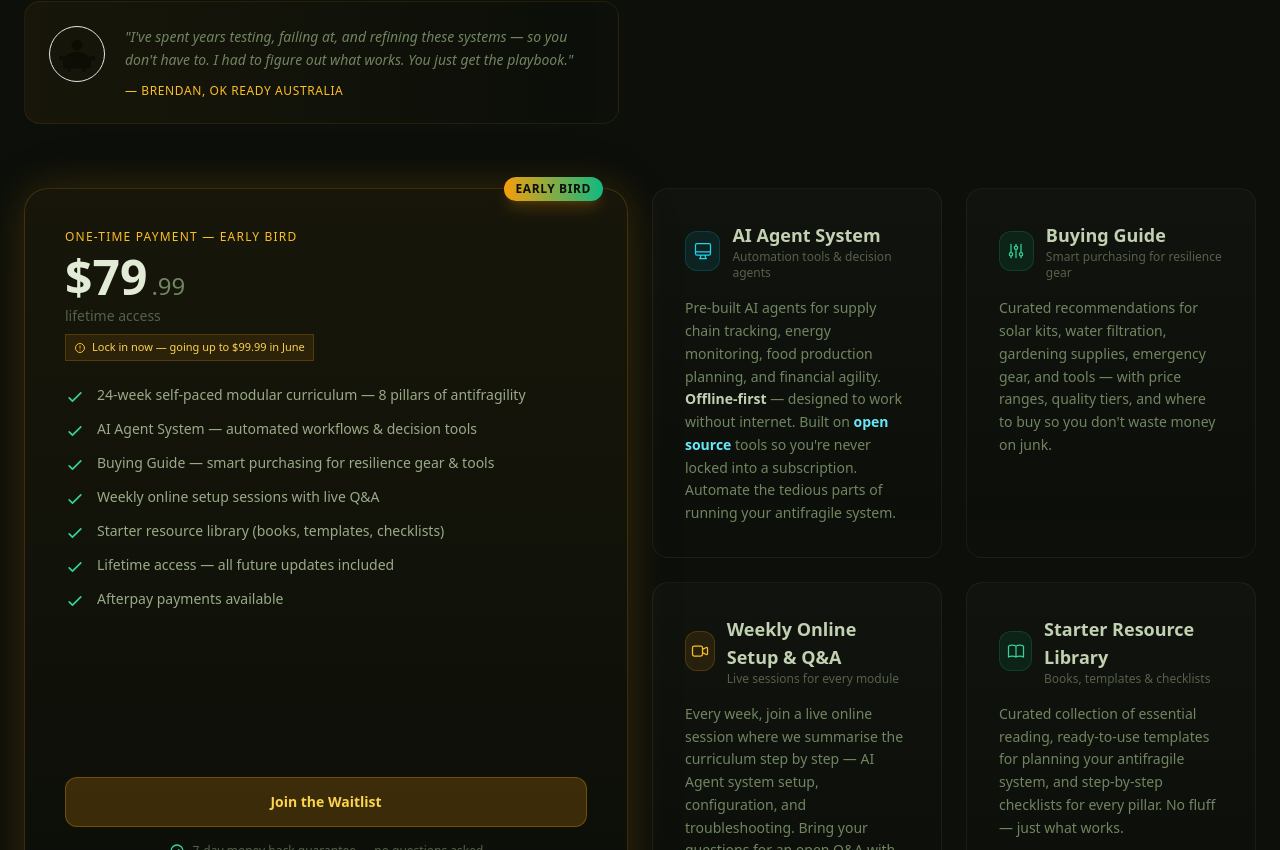
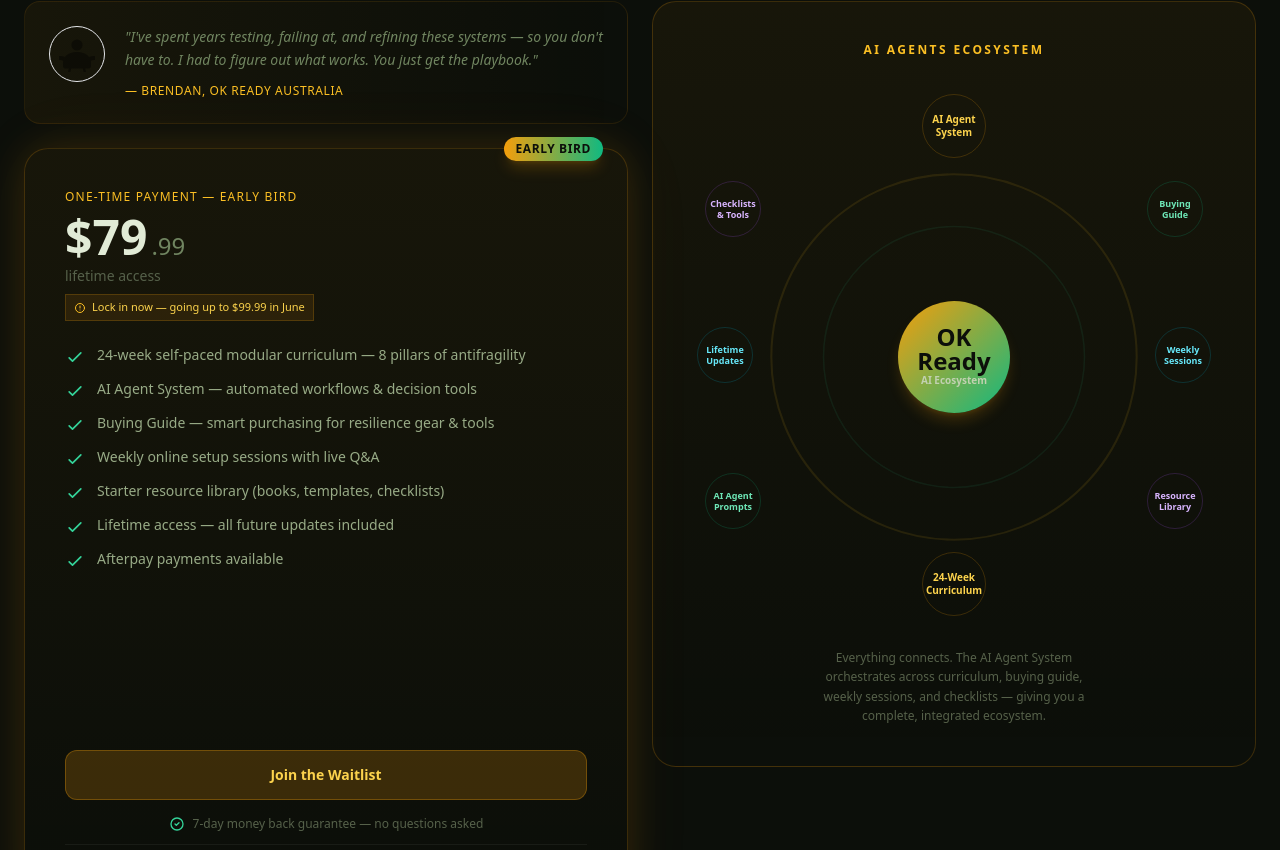
Before and after one commit to boktoday/okready-landing, a React (Vite) app: page / in a window 1280 px wide. Shown: the part 4750-5600 px from the top of the page. Built offline with nearby package versions, Linux system fonts and the light colour scheme.

Commit message:
Pricing: replaced feature grid with AI Agents Ecosystem orbit diagram on right column

```diff
--- a/src/components/Pricing.tsx
+++ b/src/components/Pricing.tsx
@@ -29,8 +29,11 @@ export default function Pricing({ onJoinClick }: PricingProps) {
           </p>
         </div>
 
+        <div className="grid md:grid-cols-2 gap-6">
+          {/* Left column — Founder note on mobile, above card */}
+          <div className="md:col-span-1">
             {/* Founder note */}
-        <div className="max-w-[65ch] mb-16 p-6 rounded-2xl border border-amber-500/10 bg-gradient-to-r from-amber-500/5 to-transparent flex items-start gap-5">
+            <div className="mb-6 p-6 rounded-2xl border border-amber-500/10 bg-gradient-to-r from-amber-500/5 to-transparent flex items-start gap-5">
               <div className="w-14 h-14 rounded-full bg-earth-700/30 border border-earth-600/20 flex-shrink-0 overflow-hidden flex items-center justify-center text-amber-300/60">
                 <img src="/images/silhouette.svg" alt="" className="w-10 h-10" />
               </div>
@@ -45,9 +48,7 @@ export default function Pricing({ onJoinClick }: PricingProps) {
               </div>
             </div>
 
-        <div className="grid md:grid-cols-2 gap-6">
             {/* Pricing card */}
-          <div className="md:col-span-1">
             <div className="p-8 md:p-10 rounded-3xl border border-amber-500/20 bg-gradient-to-b from-amber-500/5 to-transparent glow-amber h-full flex flex-col relative">
               {/* Early Bird badge */}
               <div className="absolute -top-3 right-6 px-3 py-1 bg-gradient-to-r from-amber-500 to-emerald-500 rounded-full text-xs text-earth-950 font-bold uppercase tracking-wider shadow-lg shadow-amber-500/20">
@@ -103,87 +104,85 @@ export default function Pricing({ onJoinClick }: PricingProps) {
             </div>
           </div>
 
-          {/* Feature highlights */}
-          <div className="md:col-span-1 grid grid-cols-2 gap-6">
-            {/* AI Agent System block */}
-            <div className="p-8 rounded-2xl border border-white/5 bg-gradient-to-b from-white/[0.02] to-transparent">
-              <div className="flex items-center gap-3 mb-4">
-                <div className="w-10 h-10 rounded-xl bg-cyan-500/10 border border-cyan-500/20 flex items-center justify-center">
-                  <svg className="w-5 h-5 text-cyan-400" fill="none" viewBox="0 0 24 24" stroke="currentColor">
-                    <path strokeLinecap="round" strokeLinejoin="round" strokeWidth={1.5} d="M9.75 17L9 20l-1 1h8l-1-1-.75-3M3 13h18M5 17h14a2 2 0 002-2V5a2 2 0 00-2-2H5a2 2 0 00-2 2v10a2 2 0 002 2z" />
+          {/* Right column — AI Agents Ecosystem */}
+          <div className="md:col-span-1">
+            <div className="p-8 md:p-10 rounded-3xl border border-amber-500/20 bg-gradient-to-b from-amber-500/5 to-transparent h-full flex flex-col">
+              <div className="text-xs font-semibold tracking-[0.2em] text-amber-400 uppercase mb-6 text-center">
+                AI Agents Ecosystem
+              </div>
+
+              {/* Central circle diagram */}
+              <div className="relative flex-1 flex items-center justify-center min-h-[400px]">
+                {/* Orbital ring SVGs */}
+                <svg className="absolute inset-0 w-full h-full pointer-events-none" viewBox="0 0 100 100" preserveAspectRatio="xMidYMid meet">
+                  <circle cx="50" cy="50" r="35" fill="none" stroke="rgba(251,191,36,0.10)" strokeWidth="0.4" />
+                  <circle cx="50" cy="50" r="25" fill="none" stroke="rgba(52,211,153,0.08)" strokeWidth="0.3" />
                 </svg>
-                </div>
-                <div>
-                  <h3 className="text-lg font-semibold text-earth-200">AI Agent System</h3>
-                  <p className="text-xs text-earth-500">Automation tools & decision agents</p>
+
+                {/* Center nucleus */}
+                <div className="absolute w-28 h-28 rounded-full bg-gradient-to-br from-amber-500 to-emerald-500 flex items-center justify-center z-10 shadow-lg shadow-amber-500/20">
+                  <div className="text-center">
+                    <div className="text-2xl font-bold text-earth-950 leading-none">OK Ready</div>
+                    <div className="text-[10px] font-semibold text-earth-950/80">AI Ecosystem</div>
                   </div>
                 </div>
-              <p className="text-sm text-earth-400 leading-relaxed">
-                Pre-built AI agents for supply chain tracking, energy monitoring, food production planning,
-                and financial agility. <strong className="text-earth-200">Offline-first</strong> — designed to work without internet.
-                Built on <strong className="text-cyan-300">open source</strong> tools so you're never locked into a subscription.
-                Automate the tedious parts of running your antifragile system.
+
+                {/* Orbiting nodes */}
+                {/* Top */}
+                <div className="absolute top-3 left-1/2 -translate-x-1/2 text-center">
+                  <div className="w-16 h-16 rounded-full bg-earth-700/40 border border-amber-500/20 flex items-center justify-center mx-auto mb-1">
+                    <span className="text-[10px] font-bold text-amber-300 leading-tight text-center">AI Agent<br/>System</span>
+                  </div>
+                </div>
+                {/* Top Right */}
+                <div className="absolute top-[18%] right-3 text-center">
+                  <div className="w-14 h-14 rounded-full bg-earth-700/40 border border-emerald-500/20 flex items-center justify-center mx-auto mb-1">
+                    <span className="text-[9px] font-bold text-emerald-300 leading-tight text-center">Buying<br/>Guide</span>
+                  </div>
+                </div>
+                {/* Right */}
+                <div className="absolute top-1/2 -translate-y-1/2 right-1 text-center">
+                  <div className="w-14 h-14 rounded-full bg-earth-700/40 border border-cyan-500/20 flex items-center justify-center mx-auto mb-1">
+                    <span className="text-[9px] font-bold text-cyan-300 leading-tight text-center">Weekly<br/>Sessions</span>
+                  </div>
+                </div>
+                {/* Bottom Right */}
+                <div className="absolute bottom-[18%] right-3 text-center">
+                  <div className="w-14 h-14 rounded-full bg-earth-700/40 border border-purple-500/20 flex items-center justify-center mx-auto mb-1">
+                    <span className="text-[9px] font-bold text-purple-300 leading-tight text-center">Resource<br/>Library</span>
+                  </div>
+                </div>
+                {/* Bottom */}
+                <div className="absolute bottom-3 left-1/2 -translate-x-1/2 text-center">
+                  <div className="w-16 h-16 rounded-full bg-earth-700/40 border border-amber-500/20 flex items-center justify-center mx-auto mb-1">
+                    <span className="text-[10px] font-bold text-amber-300 leading-tight text-center">24-Week<br/>Curriculum</span>
+                  </div>
+                </div>
+                {/* Bottom Left */}
+                <div className="absolute bottom-[18%] left-3 text-center">
+                  <div className="w-14 h-14 rounded-full bg-earth-700/40 border border-emerald-500/20 flex items-center justify-center mx-auto mb-1">
+                    <span className="text-[9px] font-bold text-emerald-300 leading-tight text-center">AI Agent<br/>Prompts</span>
+                  </div>
+                </div>
+                {/* Left */}
+                <div className="absolute top-1/2 -translate-y-1/2 left-1 text-center">
+                  <div className="w-14 h-14 rounded-full bg-earth-700/40 border border-cyan-500/20 flex items-center justify-center mx-auto mb-1">
+                    <span className="text-[9px] font-bold text-cyan-300 leading-tight text-center">Lifetime<br/>Updates</span>
+                  </div>
+                </div>
+                {/* Top Left */}
+                <div className="absolute top-[18%] left-3 text-center">
+                  <div className="w-14 h-14 rounded-full bg-earth-700/40 border border-purple-500/20 flex items-center justify-center mx-auto mb-1">
+                    <span className="text-[9px] font-bold text-purple-300 leading-tight text-center">Checklists<br/>&amp; Tools</span>
+                  </div>
+                </div>
+              </div>
+
+              <p className="text-xs text-earth-500 text-center mt-4 max-w-[40ch] mx-auto leading-relaxed">
+                Everything connects. The AI Agent System orchestrates across curriculum, buying guide,
+                weekly sessions, and checklists — giving you a complete, integrated ecosystem.
               </p>
             </div>
-
-            {/* Buying Guide block */}
-            <div className="p-8 rounded-2xl border border-white/5 bg-gradient-to-b from-white/[0.02] to-transparent">
-              <div className="flex items-center gap-3 mb-4">
-                <div className="w-10 h-10 rounded-xl bg-emerald-500/10 border border-emerald-500/20 flex items-center justify-center">
-                  <svg className="w-5 h-5 text-emerald-400" fill="none" viewBox="0 0 24 24" stroke="currentColor">
-                    <path strokeLinecap="round" strokeLinejoin="round" strokeWidth={1.5} d="M12 6V4m0 2a2 2 0 100 4m0-4a2 2 0 110 4m-6 8a2 2 0 100-4m0 4a2 2 0 110-4m0 4v2m0-6V4m6 6v10m6-2a2 2 0 100-4m0 4a2 2 0 110-4m0 4v2m0-6V4" />
-                  </svg>
-                </div>
-                <div>
-                  <h3 className="text-lg font-semibold text-earth-200">Buying Guide</h3>
-                  <p className="text-xs text-earth-500">Smart purchasing for resilience gear</p>
-                </div>
-              </div>
-              <p className="text-sm text-earth-400 leading-relaxed">
-                Curated recommendations for solar kits, water filtration, gardening supplies,
-                emergency gear, and tools — with price ranges, quality tiers, and where to buy
-                so you don't waste money on junk.
-              </p>
-            </div>
-
-            {/* Weekly setup & Q&A block */}
-            <div className="p-8 rounded-2xl border border-white/5 bg-gradient-to-b from-white/[0.02] to-transparent">
-              <div className="flex items-center gap-3 mb-4">
-                <div className="w-10 h-10 rounded-xl bg-amber-500/10 border border-amber-500/20 flex items-center justify-center">
-                  <svg className="w-5 h-5 text-amber-400" fill="none" viewBox="0 0 24 24" stroke="currentColor">
-                    <path strokeLinecap="round" strokeLinejoin="round" strokeWidth={1.5} d="M15 10l4.553-2.276A1 1 0 0121 8.618v6.764a1 1 0 01-1.447.894L15 14M5 18h8a2 2 0 002-2V8a2 2 0 00-2-2H5a2 2 0 00-2 2v8a2 2 0 002 2z" />
-                  </svg>
-                </div>
-                <div>
-                  <h3 className="text-lg font-semibold text-earth-200">Weekly Online Setup & Q&A</h3>
-                  <p className="text-xs text-earth-500">Live sessions for every module</p>
-                </div>
-              </div>
-              <p className="text-sm text-earth-400 leading-relaxed">
-                Every week, join a live online session where we summarise the curriculum step by step — AI Agent system setup, configuration, and troubleshooting. Bring your questions for an open Q&A with the community and technical support.
-              </p>
-            </div>
-
-            {/* Starter Resource Library block */}
-            <div className="p-8 rounded-2xl border border-white/5 bg-gradient-to-b from-white/[0.02] to-transparent">
-              <div className="flex items-center gap-3 mb-4">
-                <div className="w-10 h-10 rounded-xl bg-emerald-500/10 border border-emerald-500/20 flex items-center justify-center">
-                  <svg className="w-5 h-5 text-emerald-400" fill="none" viewBox="0 0 24 24" stroke="currentColor">
-                    <path strokeLinecap="round" strokeLinejoin="round" strokeWidth={1.5} d="M12 6.253v13m0-13C10.832 5.477 9.246 5 7.5 5S4.168 5.477 3 6.253v13C4.168 18.477 5.754 18 7.5 18s3.332.477 4.5 1.253m0-13C13.168 5.477 14.754 5 16.5 5c1.747 0 3.332.477 4.5 1.253v13C19.832 18.477 18.247 18 16.5 18c-1.746 0-3.332.477-4.5 1.253" />
-                  </svg>
-                </div>
-                <div>
-                  <h3 className="text-lg font-semibold text-earth-200">Starter Resource Library</h3>
-                  <p className="text-xs text-earth-500">Books, templates &amp; checklists</p>
-                </div>
-              </div>
-              <p className="text-sm text-earth-400 leading-relaxed">
-                Curated collection of essential reading, ready-to-use templates for planning
-                your antifragile system, and step-by-step checklists for every pillar.
-                No fluff — just what works.
-              </p>
-            </div>
-
           </div>
         </div>
       </div>
```
Lines whose indentation alone changed are shown as unchanged.
